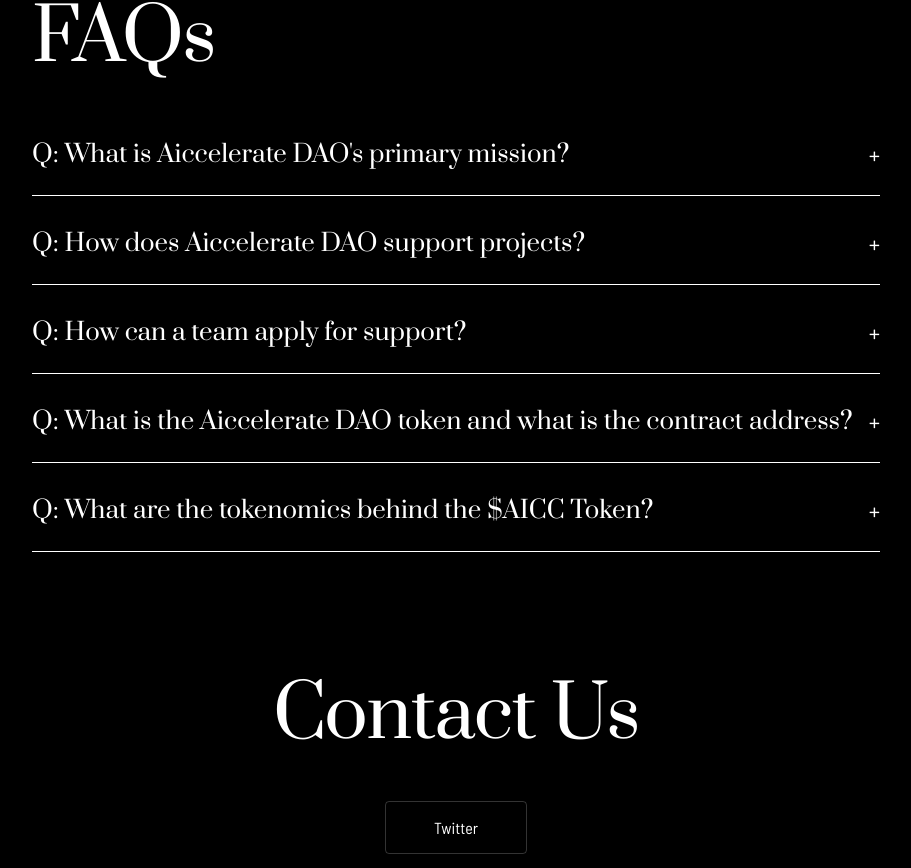
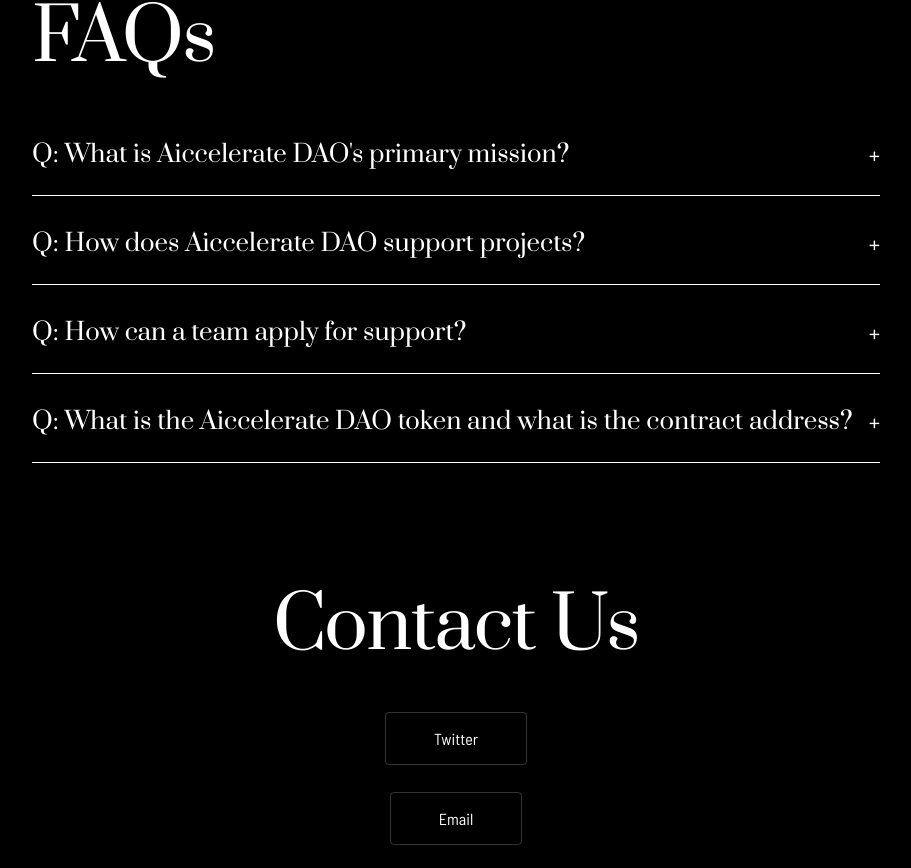
Before and after one commit to HassamBazil/Aiccelerate, a Next.js app: page / in a window 1280 px wide. Shown: the part 11132-12000 px from the top of the page, without its empty margins (184-1095 px from the left). Built offline with nearby package versions, Linux system fonts and the light colour scheme; no server answers.

Commit message:
Remove outdated FAQ entry regarding $AICC tokenomics from Home page for clarity and relevance.

```diff
--- a/app/page.tsx
+++ b/app/page.tsx
@@ -1201,10 +1201,6 @@
               {
                 question: "What is the Aiccelerate DAO token and what is the contract address?",
                 answer: "$AICC will represent the DAO and all future initiatives. No new token will be created. The Contract Address is C3zQ1XAcbSejFZNdbTBGvFGQatvViYbcwgXZ5pQ3KRRaw"
-              },
-              {
-                question: "What are the tokenomics behind the $AICC Token?",
-                answer: "Projects will be required to donate to our DAO fund in order to be considered for an investment/grant. The profits from our DAO funds will be used to buy back our $AICC token. $AICC Partners will be able to participate in a gated group chat and will also be considered for future potential airdrops. The first agent we build will also incorporate additional tokenomics/utility to the $AICC token. No new token will be created. "
               }
             ].map((faq, index) => (
               <div key={index} className="border-b border-white pb-6">
```
